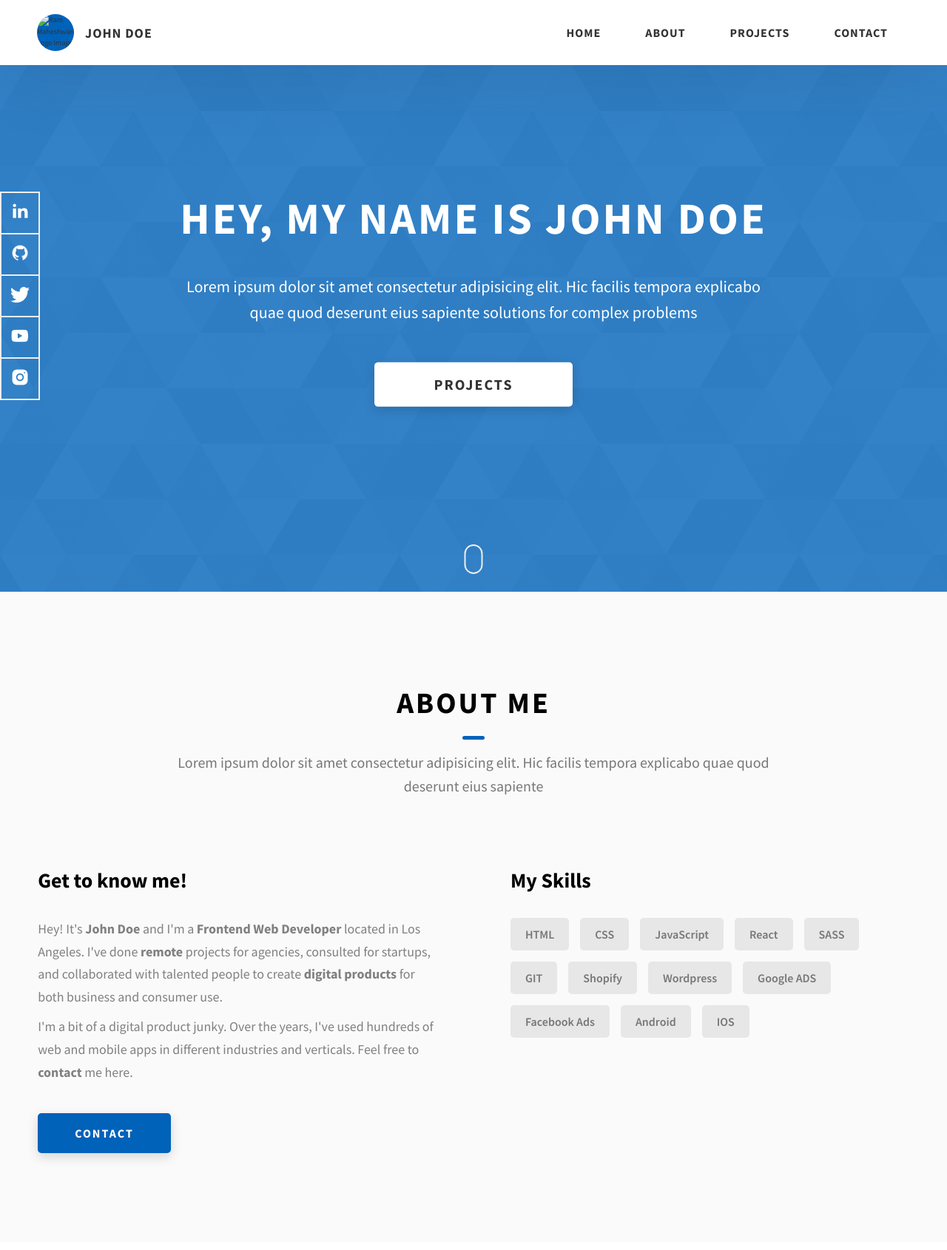
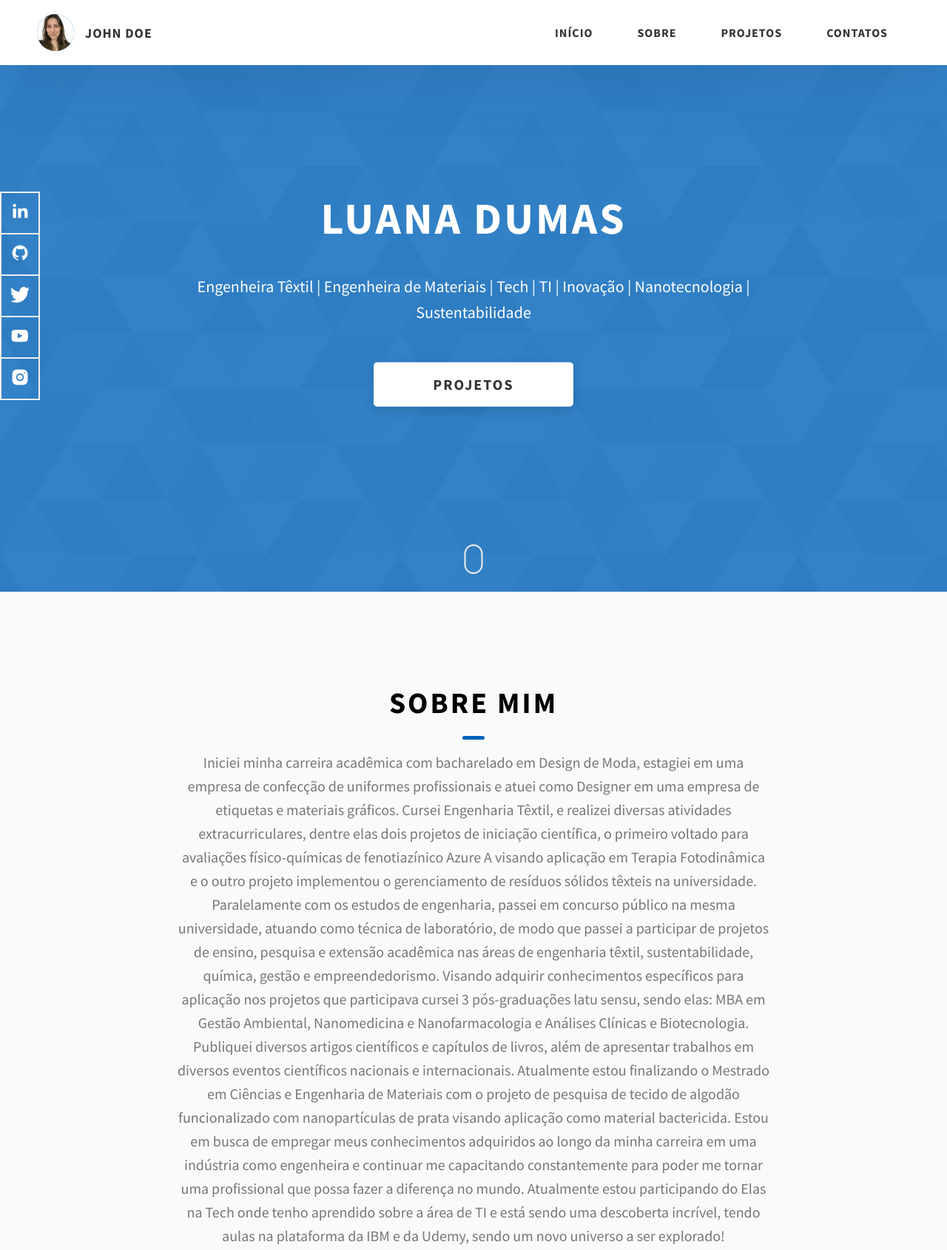
Before and after one commit to LuanaDumas/Portfolio, a website: page index.html in a window 1280 px wide. Shown: the top 1690 px of the page at 74% size. Drawn offline with Linux system fonts and the light colour scheme.

Commit message:
Update index.html

```diff
--- a/index.html
+++ b/index.html
@@ -22,7 +22,7 @@
         <div class="header__logo-container">
           <div class="header__logo-img-cont">
             <img
-              src="./assets/png/john-doe.png"
+              src="assets/png/luanadumasimg.jpeg"
               alt="Ram Maheshwari Logo Image"
               class="header__logo-img"
             />
@@ -32,18 +32,18 @@
         <div class="header__main">
           <ul class="header__links">
             <li class="header__link-wrapper">
-              <a href="./index.html" class="header__link"> Home </a>
+              <a href="./index.html" class="header__link"> Início </a>
             </li>
             <li class="header__link-wrapper">
-              <a href="./index.html#about" class="header__link">About </a>
+              <a href="./index.html#about" class="header__link">Sobre </a>
             </li>
             <li class="header__link-wrapper">
               <a href="./index.html#projects" class="header__link">
-                Projects
+                Projetos
               </a>
             </li>
             <li class="header__link-wrapper">
-              <a href="./index.html#contact" class="header__link"> Contact </a>
+              <a href="./index.html#contact" class="header__link"> Contatos </a>
             </li>
           </ul>
           <div class="header__main-ham-menu-cont">
@@ -64,19 +64,19 @@
         <div class="header__sm-menu-content">
           <ul class="header__sm-menu-links">
             <li class="header__sm-menu-link">
-              <a href="./index.html"> Home </a>
+              <a href="./index.html"> Início </a>
             </li>
 
             <li class="header__sm-menu-link">
-              <a href="./index.html#about"> About </a>
+              <a href="./index.html#about"> Sobre </a>
             </li>
 
             <li class="header__sm-menu-link">
-              <a href="./index.html#projects"> Projects </a>
+              <a href="./index.html#projects"> Projetos </a>
             </li>
 
             <li class="header__sm-menu-link">
-              <a href="./index.html#contact"> Contact </a>
+              <a href="./index.html#contact"> Contatos </a>
             </li>
           </ul>
         </div>
@@ -84,16 +84,14 @@
     </header>
     <section class="home-hero">
       <div class="home-hero__content">
-        <h1 class="heading-primary">Hey, My name is John Doe</h1>
+        <h1 class="heading-primary">Luana Dumas</h1>
         <div class="home-hero__info">
           <p class="text-primary">
-            Lorem ipsum dolor sit amet consectetur adipisicing elit. Hic facilis
-            tempora explicabo quae quod deserunt eius sapiente solutions for
-            complex problems
+           Engenheira Têxtil | Engenheira de Materiais | Tech | TI | Inovação | Nanotecnologia | Sustentabilidade
           </p>
         </div>
         <div class="home-hero__cta">
-          <a href="./#projects" class="btn btn--bg">Projects</a>
+          <a href="./#projects" class="btn btn--bg">Projetos</a>
         </div>
       </div>
       <div class="home-hero__socials">
@@ -153,36 +151,32 @@
     <section id="about" class="about sec-pad">
       <div class="main-container">
         <h2 class="heading heading-sec heading-sec__mb-med">
-          <span class="heading-sec__main">About Me</span>
+          <span class="heading-sec__main">Sobre mim</span>
           <span class="heading-sec__sub">
-            Lorem ipsum dolor sit amet consectetur adipisicing elit. Hic facilis
-            tempora explicabo quae quod deserunt eius sapiente
+            Iniciei minha carreira acadêmica com bacharelado em Design de Moda, estagiei em uma empresa de confecção de uniformes profissionais e atuei como Designer em uma empresa de etiquetas e materiais gráficos.
+Cursei Engenharia Têxtil, e realizei diversas atividades extracurriculares, dentre elas dois projetos de iniciação científica, o primeiro voltado para avaliações físico-químicas de fenotiazínico Azure A visando aplicação em Terapia Fotodinâmica e o outro projeto implementou o gerenciamento de resíduos sólidos têxteis na universidade.
+Paralelamente com os estudos de engenharia, passei em concurso público na mesma universidade, atuando como técnica de laboratório, de modo que passei a participar de projetos de ensino, pesquisa e extensão acadêmica nas áreas de engenharia têxtil, sustentabilidade, química, gestão e empreendedorismo.
+Visando adquirir conhecimentos específicos para aplicação nos projetos que participava cursei 3 pós-graduações latu sensu, sendo elas: MBA em Gestão Ambiental, Nanomedicina e Nanofarmacologia e Análises Clínicas e Biotecnologia. Publiquei diversos artigos científicos e capítulos de livros, além de apresentar trabalhos em diversos eventos científicos nacionais e internacionais.
+Atualmente estou finalizando o Mestrado em Ciências e Engenharia de Materiais com o projeto de pesquisa de tecido de algodão funcionalizado com nanopartículas de prata visando aplicação como material bactericida.
+Estou em busca de empregar meus conhecimentos adquiridos ao longo da minha carreira em uma indústria como engenheira e continuar me capacitando constantemente para poder me tornar uma profissional que possa fazer a diferença no mundo.
+            Atualmente estou participando do Elas na Tech onde tenho aprendido sobre a área de TI e está sendo uma descoberta incrível, tendo aulas na plataforma da IBM e da Udemy, sendo um novo universo a ser explorado!
           </span>
         </h2>
         <div class="about__content">
           <div class="about__content-main">
-            <h3 class="about__content-title">Get to know me!</h3>
+            <h3 class="about__content-title">Me conheça!</h3>
             <div class="about__content-details">
               <p class="about__content-details-para">
-                Hey! It's
-                <strong>John Doe</strong>
-                and I'm a <strong> Frontend Web Developer </strong> located in
-                Los Angeles. I've done
-                <strong> remote </strong>
-                projects for agencies, consulted for startups, and collaborated
-                with talented people to create
-                <strong>digital products </strong>
-                for both business and consumer use.
-              </p>
+               Olá, sou
+                <strong>Luana Dumas</strong>
+                e sou uma <strong> iniciante em desenvolvimento Web  </strong> Moro em Curitiba no estado do Paraná no Brasil.
               <p class="about__content-details-para">
-                I'm a bit of a digital product junky. Over the years, I've used
-                hundreds of web and mobile apps in different industries and
-                verticals. Feel free to
-                <strong>contact</strong> me here.
+               Estou em busca de novos conhecimentos nas áreas de TI.
+                <strong>contato</strong>
               </p>
             </div>
             <a href="./#contact" class="btn btn--med btn--theme dynamicBgClr"
-              >Contact</a
+              >Contato</a
             >
           </div>
           <div class="about__content-skills">
@@ -208,10 +202,9 @@
     <section id="projects" class="projects sec-pad">
       <div class="main-container">
         <h2 class="heading heading-sec heading-sec__mb-bg">
-          <span class="heading-sec__main">Projects</span>
+          <span class="heading-sec__main">Projetos</span>
           <span class="heading-sec__sub">
-            Lorem ipsum dolor sit amet consectetur adipisicing elit. Hic facilis
-            tempora explicabo quae quod deserunt eius sapiente
+            Meus projetos desenvolvidos no Elas na Tech
           </span>
         </h2>
 
@@ -226,11 +219,9 @@
               />
             </div>
             <div class="projects__row-content">
-              <h3 class="projects__row-content-title">Project 1</h3>
+              <h3 class="projects__row-content-title">Projeto 1</h3>
               <p class="projects__row-content-desc">
-                Lorem ipsum dolor sit amet consectetur adipisicing elit. Hic
-                facilis tempora, explicabo quae quod deserunt eius sapiente
-                praesentium.
+
               </p>
               <a
                 href="./project-1.html"
```
